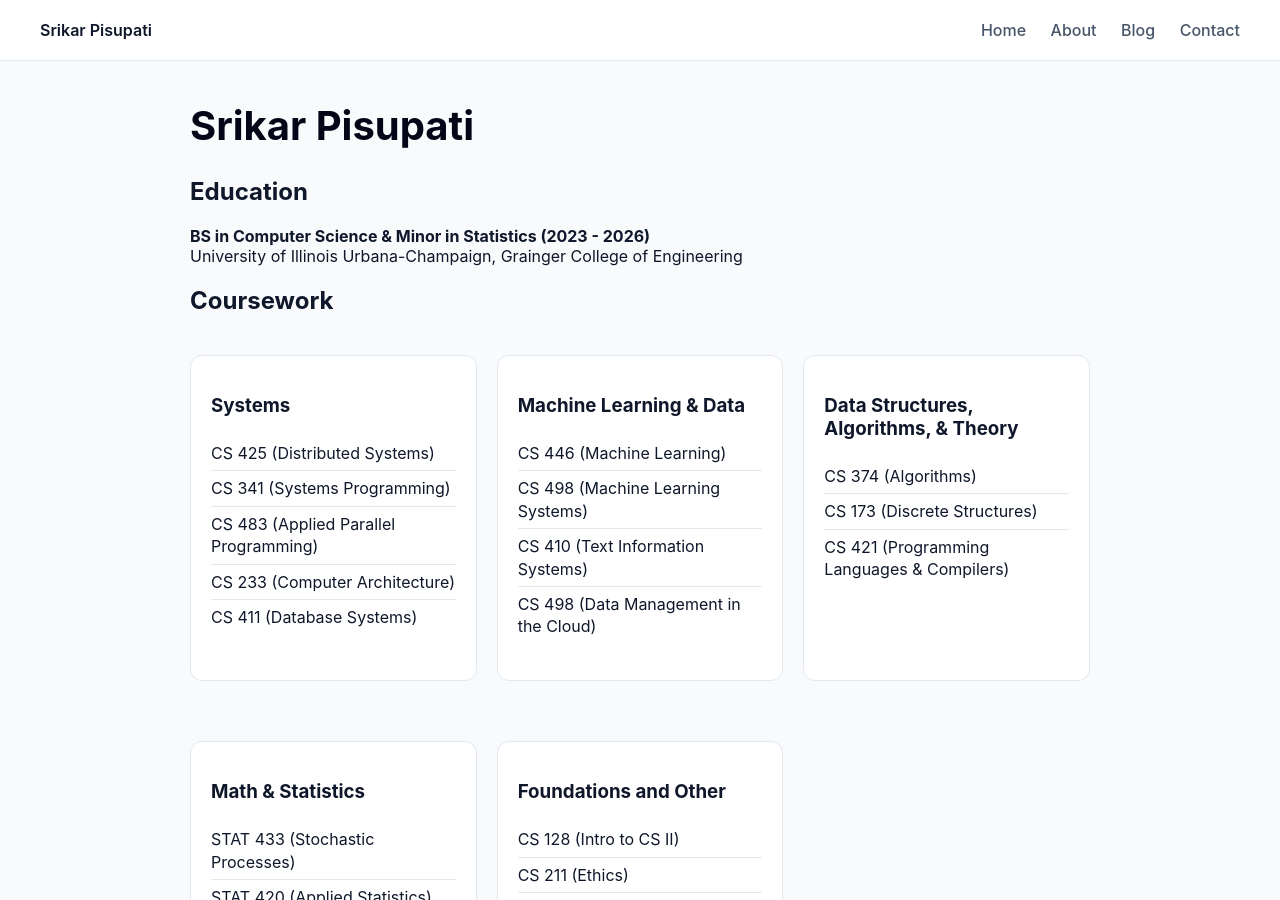
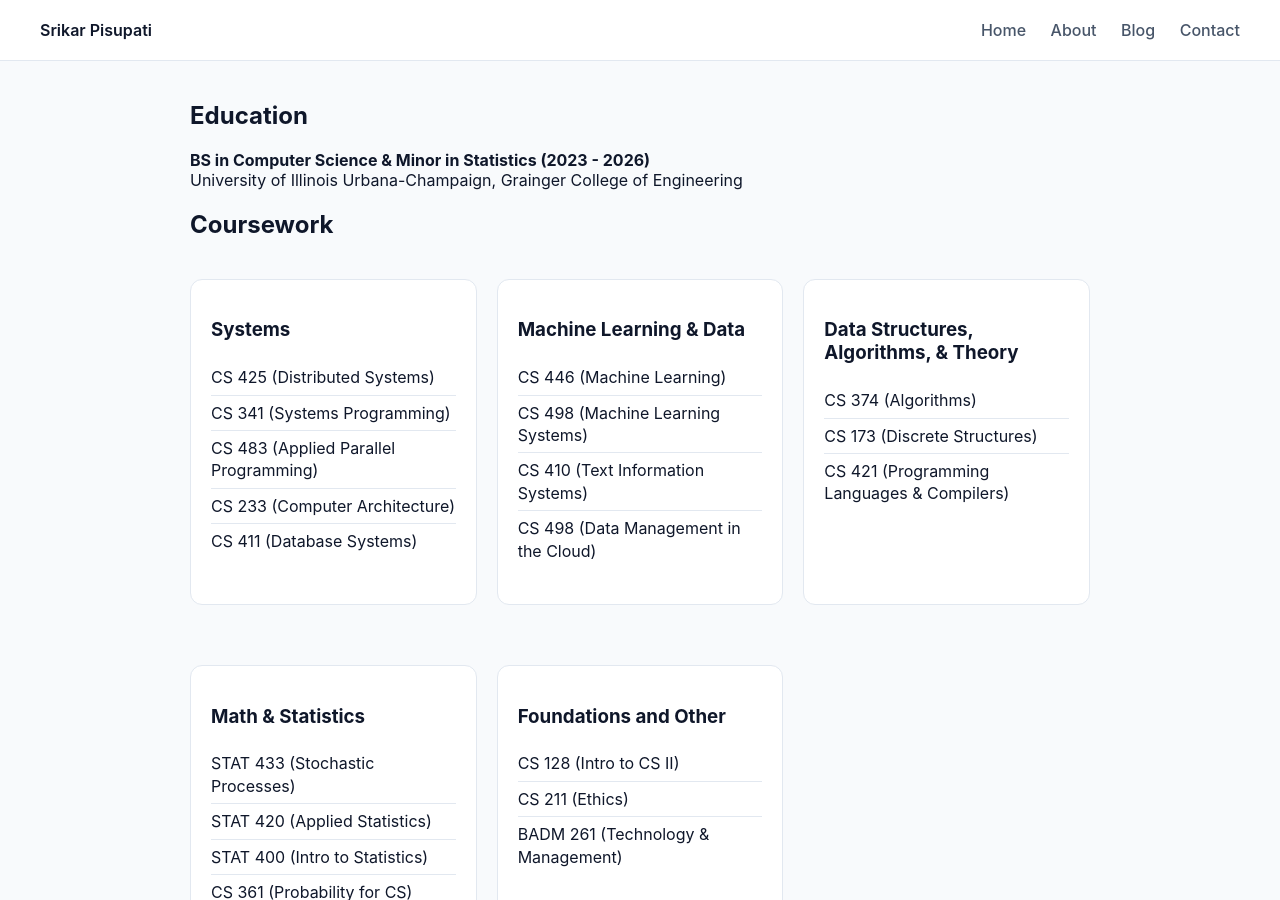
Before and after one commit to srikarpisupati/srikarpisupati.github.io, a Jekyll site: the page built from about.md, in a window 1280 px wide and 900 px high. Built offline with Jekyll 4.4.1, drawn with Linux system fonts in a browser that asks for light colours.

Commit message:
Update about.md

```diff
--- a/about.md
+++ b/about.md
@@ -3,8 +3,6 @@ layout: default
 title: About
 permalink: /about/
 ---
-
-# Srikar Pisupati
 
 ## Education
 
```
